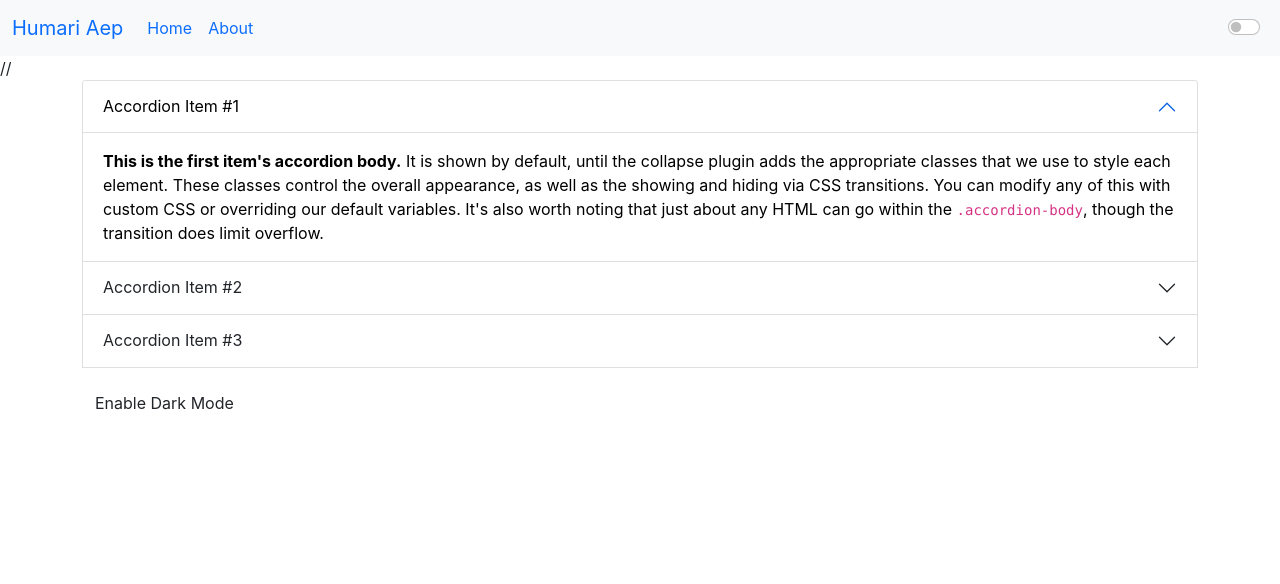
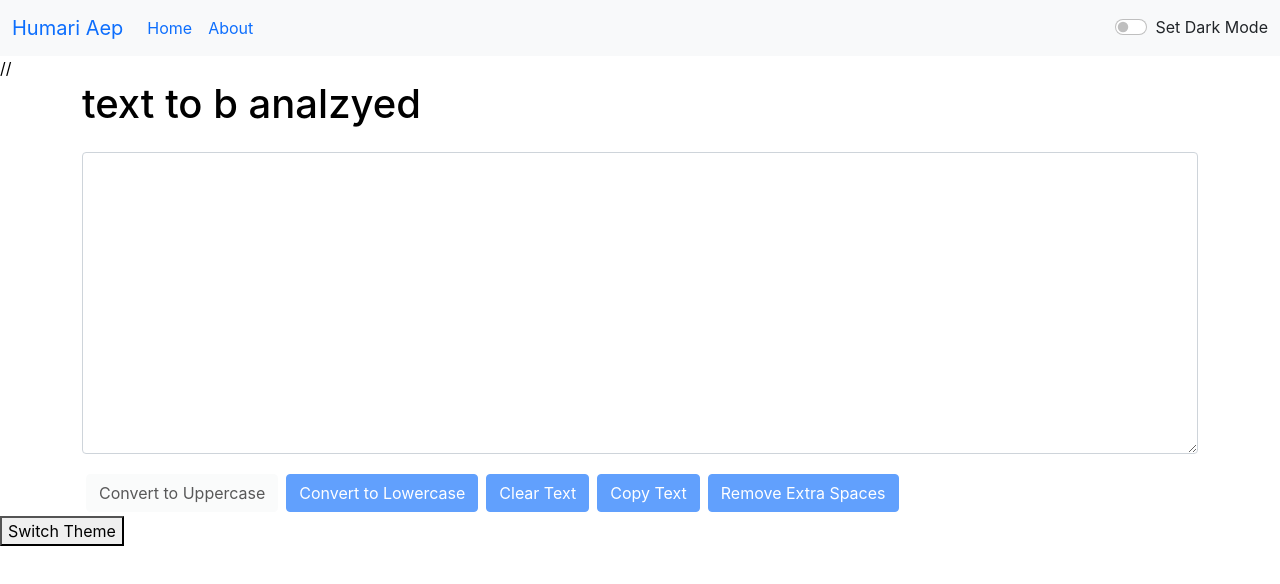
Before and after one commit to biasedzeus/text-formatter-analyzer, a React (Create React App) app: page / in a window 1280 px wide. Shown: the top 584 px of the page. Built offline with nearby package versions, Linux system fonts and the light colour scheme.

Commit message:
commit app.js

```diff
--- a/src/App.css
+++ b/src/App.css
@@ -37,5 +37,5 @@
   }
 }
 button:hover{
-  background-color: yellow;
+  background-color:cyan;
 }
--- a/src/App.js
+++ b/src/App.js
@@ -1,4 +1,4 @@
-import { Fragment ,} from 'react';
+import { Fragment ,useState} from 'react';
 import './App.css';
 import About from './Components/About';
 import NavBar from './Components/NavBar';
@@ -6,17 +6,39 @@ import TextForm from './Components/TextForm';
 
 
 function App() {
+  //to check system is set to dark or light theme
+
+  const isSystemDark = window.matchMedia("(prefers-color-scheme:dark)").matches
+  console.log(isSystemDark)
+
+  const lightTheme = {
+    backgroundColor : "white",
+    color : "black"
+  }
+
+  const darkTheme = {
+    backgroundColor : "black",
+    color : "white"
+  }
+
+  const [darkMode, setDarkMode] = useState(isSystemDark);
+
+  const toggleMode = () =>{
+    setDarkMode(toggle =>!toggle)
+
+  }
 
   return (
-    <Fragment>
-       <NavBar  />
+    < div style={darkMode?darkTheme:lightTheme}>
+       <NavBar  mode={darkMode} toggleMode={toggleMode} toggler={darkMode?"Set Light Mode":"Set Dark Mode"}/>
+
     // <div className="container">
-    <About/>
+    {/* <About/> */}
+  </div>
+  <TextForm heading = " text to b analzyed"/>
+  <button onClick={()=>setDarkMode(toggle =>!toggle)}>Switch Theme</button>
 
-
-    {/* //   <TextForm heading = " text to b analzyed"/> */}
-     </div>
-  </Fragment>
+  </div>
   );
 }
 
```
